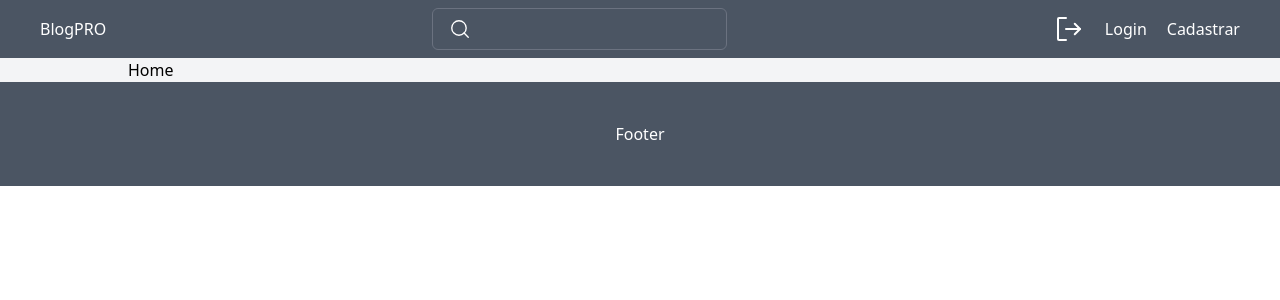
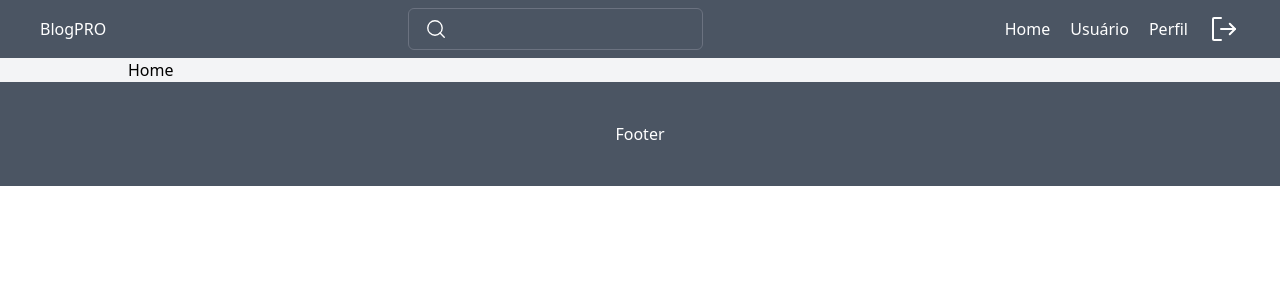
Before and after one commit to ngrpedro/blogpro, a React (Vite) app in the folder frontend/: page / in a window 1280 px wide. Shown: the top 300 px of the page. Built offline with nearby package versions, Linux system fonts and the light colour scheme; sample sign-in values are in the browser's storage.

Commit message:
nav auth

```diff
--- a/frontend/src/components/NavBar.jsx
+++ b/frontend/src/components/NavBar.jsx
@@ -1,25 +1,46 @@
 import React from "react";
 import { Link, NavLink } from "react-router-dom";
 import { MagnifyingGlass, SignOut } from "phosphor-react";
+import { useAuth } from "./../hooks/useAuth";
+import { useSelector } from "react-redux";
 
 const NavBar = () => {
+  const { auth } = useAuth();
+  const { user } = useSelector((state) => state.auth);
+
   return (
     <div>
       <nav className="flex items-center justify-between px-4 py-2 md:px-10 bg-gray-600 text-white">
         <Link>
           <h1>BlogPRO</h1>
         </Link>
-
+        {auth && (
           <form className="flex items-center justify-center gap-2 border border-gray-500 rounded-md py-2 px-4">
             <MagnifyingGlass size={22} />
             <input type="text" className="bg-gray-600" />
           </form>
+        )}
         <div className="flex items-center justify-center gap-5">
+          {auth ? (
+            <>
+              <NavLink to="/">Home</NavLink>
+              {user && (
+                <>
+                  <NavLink to={`/users/${user._id}`}>Usuário</NavLink>
+                </>
+              )}
+              <NavLink to="/profile">Perfil</NavLink>
+
               <NavLink to="/">
                 <SignOut size={32} />
               </NavLink>
+            </>
+          ) : (
+            <>
               <NavLink to="/login">Login</NavLink>
               <NavLink to="/register">Cadastrar</NavLink>
+            </>
+          )}
         </div>
       </nav>
     </div>
```
Lines whose indentation alone changed are shown as unchanged.
